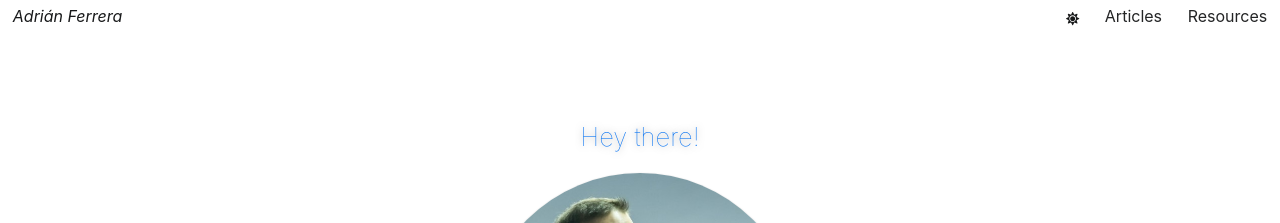
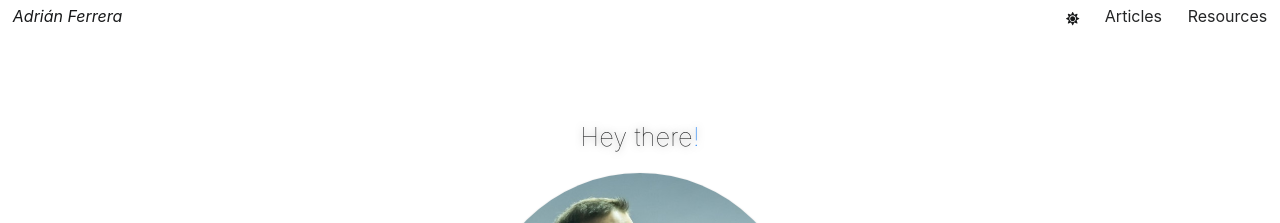
Before and after one commit to adrian-afergon/afergon-blogs, a Next.js app: page / in a window 1280 px wide. Shown: the top 223 px of the page. Built offline with nearby package versions, Linux system fonts and the light colour scheme.

Commit message:
styles: update designs for home

```diff
--- a/pages/home/home.scss
+++ b/pages/home/home.scss
@@ -3,10 +3,12 @@
 .intro {
   display: flex;
   text-align: left;
-  color: var(--primary-color);
   h2{
     font-size: 1.6rem;
     font-weight: lighter;
+    span {
+      color: var(--primary-color);
+    }
   }
   text-shadow: 0px 0px 7px rgba(0, 0, 0, 0.5);
 }
--- a/pages/home/home.tsx
+++ b/pages/home/home.tsx
@@ -11,7 +11,7 @@ export const Home: React.FC = () => (
     </Head>
 
     <section className="intro">
-      <h2>Hey there!</h2>
+      <h2>Hey there<span>!</span></h2>
     </section>
     <section className="image-wrapper">
       <img src="/images/profile.jpg" alt="Profile picture" />
```
